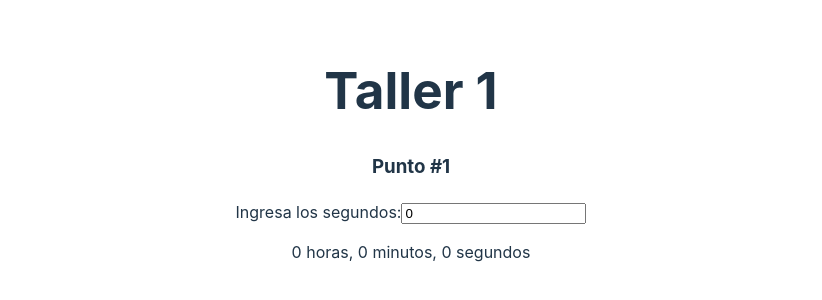
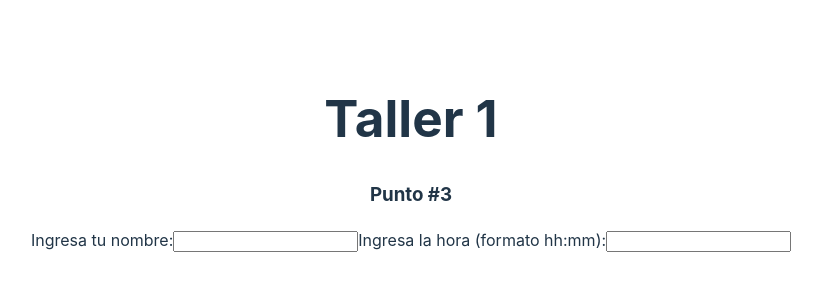
Before and after one commit to LuisaMaria21/Homeworks, a React (Vite) app in the folder ProyectoWeb/proyectoWeb/: page / in a window 1280 px wide. Shown: the part 246-546 px from the top of the page, without its empty margins (229-1051 px from the left). Built offline with nearby package versions, Linux system fonts and the light colour scheme.

Commit message:
Punto#3 del taller

```diff
--- a/ProyectoWeb/proyectoWeb/src/ComponentApp.jsx
+++ b/ProyectoWeb/proyectoWeb/src/ComponentApp.jsx
@@ -1,14 +1,13 @@
 import React from 'react';
-import MultipleCustomHooks from './MultipleCustomHooks';
-import SecondsToTimeConverter from './SecondsToTimeConverter';
+import Greeting from './Greeting';
 
 function ComponentApp() {
 
 
   return (
     <div>
-      <h3>Punto #1</h3>
-      <SecondsToTimeConverter/>
+      <h3>Punto #3</h3>
+      <Greeting/>
     </div>
   );
 }
--- /dev/null
+++ b/ProyectoWeb/proyectoWeb/src/Greeting.jsx
@@ -0,0 +1,41 @@
+import React, { useState } from 'react';
+
+function Greeting() {
+    const [name, setName] = useState('');
+    const [time, setTime] = useState('');
+
+    const getGreeting = (time) => {
+        const hour = parseInt(time.split(':')[0]);
+        if (hour >= 6 && hour < 12) {
+            return `Buenos días, ${name}`;
+        } else if (hour >= 12 && hour < 19) {
+            return `Buenas tardes, ${name}`;
+        } else {
+            return `Buenas noches, ${name}`;
+        }
+    };
+
+    const handleNameChange = (event) => {
+        setName(event.target.value);
+    };
+
+    const handleTimeChange = (event) => {
+        setTime(event.target.value);
+    };
+
+    return (
+        <div>
+            <label>
+                Ingresa tu nombre:
+                <input type="text" value={name} onChange={handleNameChange} />
+            </label>
+            <label>
+                Ingresa la hora (formato hh:mm):
+                <input type="text" value={time} onChange={handleTimeChange} />
+            </label>
+            {name && time && <p>{getGreeting(time)}</p>}
+        </div>
+    );
+}
+
+export default Greeting;
```
